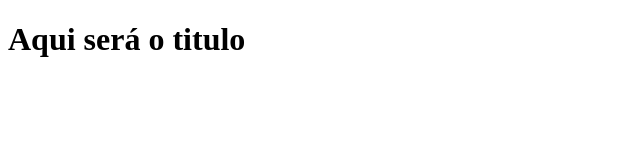
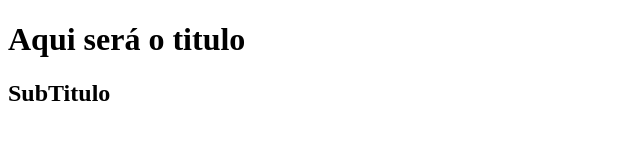
Before and after one commit to fabriciofragoso00/curso-git-01, a plain HTML site: page index.html in a window 1280 px wide. Shown: the whole page, without its empty margins (0-640 px from the left). Drawn offline with Linux system fonts and the light colour scheme.

Commit message:
Alterações HTML!

```diff
--- a/index.html
+++ b/index.html
@@ -7,4 +7,5 @@
 </head>
 <body>
     <h1>Aqui será o titulo</h1>
+    <h2>SubTitulo</h2>
 </body>
```
Also changed, not shown: about.html (+1 -0 lines).
